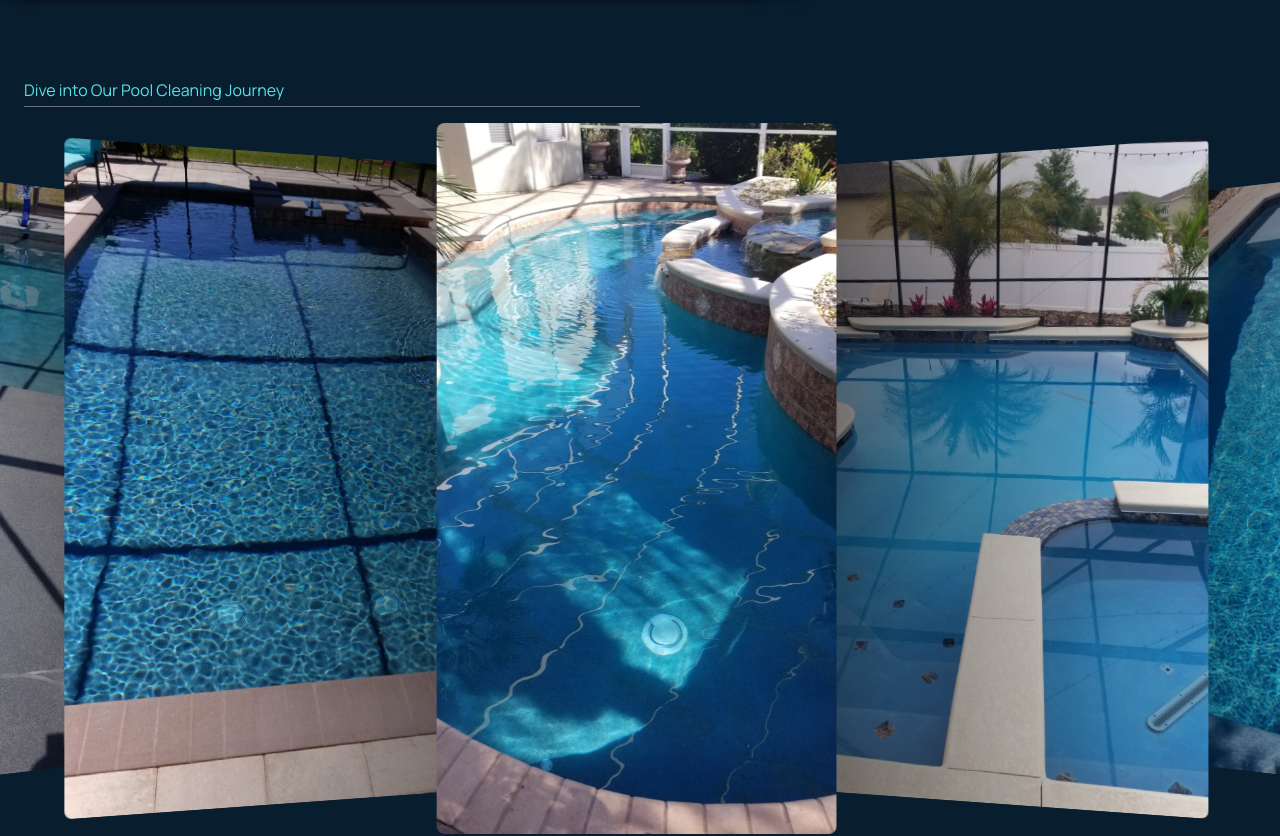
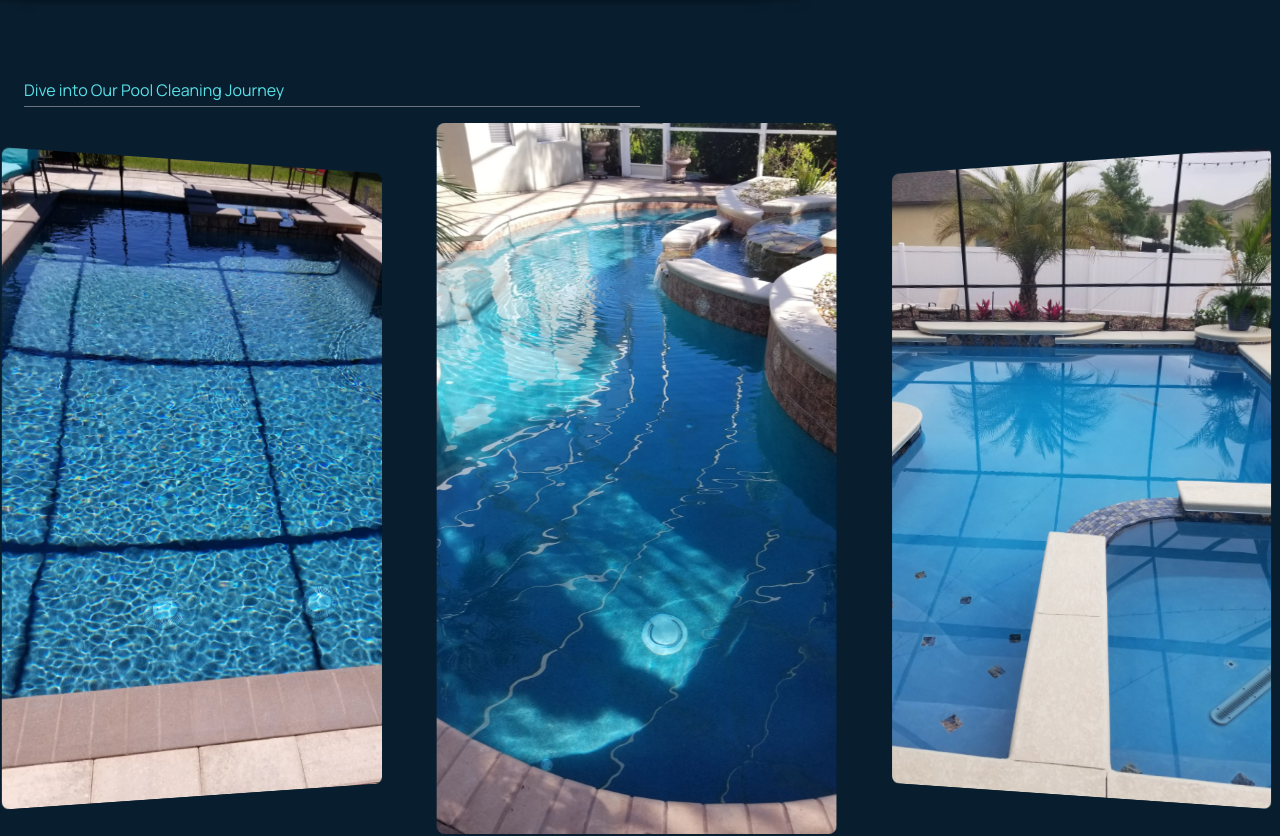
Before and after one commit to willfranck/suncoast-pool-cleaning, a Next.js app: page /about in a window 1280 px wide. Shown: the part 1123-1959 px from the top of the page. Built offline with nearby package versions, Linux system fonts and the light colour scheme; a web font is replaced by a local one.

Commit message:
Updated integrity | Updated slide style

```diff
--- a/src/app/components/imageSlider.tsx
+++ b/src/app/components/imageSlider.tsx
@@ -24,18 +24,18 @@ export default function ImageSlider() {
       <div className='mb-6 py-4 pl-4 md:pl-0'>
         <Swiper
           modules={[ EffectCoverflow, Autoplay ]}
-          effect='coverflow'
+          effect={'coverflow'}
           coverflowEffect={{
             rotate: 30,
             depth: 0,
             scale: 0.9,
+            slideShadows: false,
           }}
           grabCursor={true}
           initialSlide={1}
           slidesPerView={1}
           spaceBetween={-100}
           loop={true}
-          loopAdditionalSlides={5}
           autoplay={{
             delay: 4000,
           }}
@@ -52,9 +52,6 @@ export default function ImageSlider() {
               spaceBetween: 30,
               coverflowEffect: {
                 rotate: 15,
-                depth: 100,
-                stretch: 30,
-                scale: 1,
               },
             },
           }}
```
Also changed, not shown: 1 other file (tests, documents, lock files or other folders).
